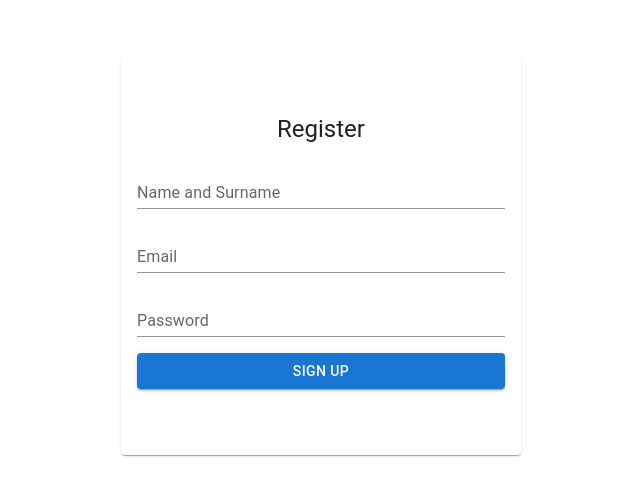
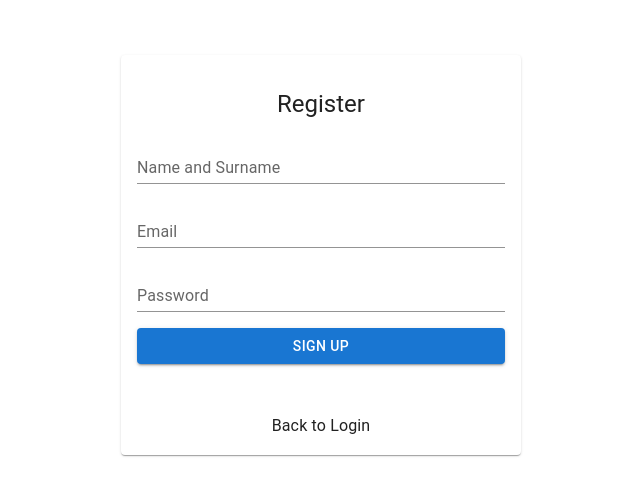
Before and after one commit to senemdemirr/next-user-management, a Next.js app: page /signup in a window 1280 px wide. Shown: the part 145-640 px from the top of the page, without its empty margins (319-959 px from the left). Built offline with nearby package versions, Linux system fonts and the light colour scheme.

Commit message:
added back button

```diff
--- a/app/signup/page.js
+++ b/app/signup/page.js
@@ -1,5 +1,6 @@
 "use client"
 import { Card, CardContent, TextField, Typography, Button, Alert } from "@mui/material";
+import Link from "next/link";
 import { useRouter } from "next/navigation";
 import { useState } from "react";
 
@@ -71,6 +72,7 @@ export default function Signup() {
                         <Button fullWidth type="submit" variant="contained" className="!mt-4"> Sign up </Button>
                     </form>
                 </CardContent>
+                <Typography className="text-center mt-6">Back to <Link href={"/login"} className="font-normal hover:underline underline-offset-1 hover:text-[#1976D2]">Login</Link></Typography>
             </Card>
         </div>
     )
```
